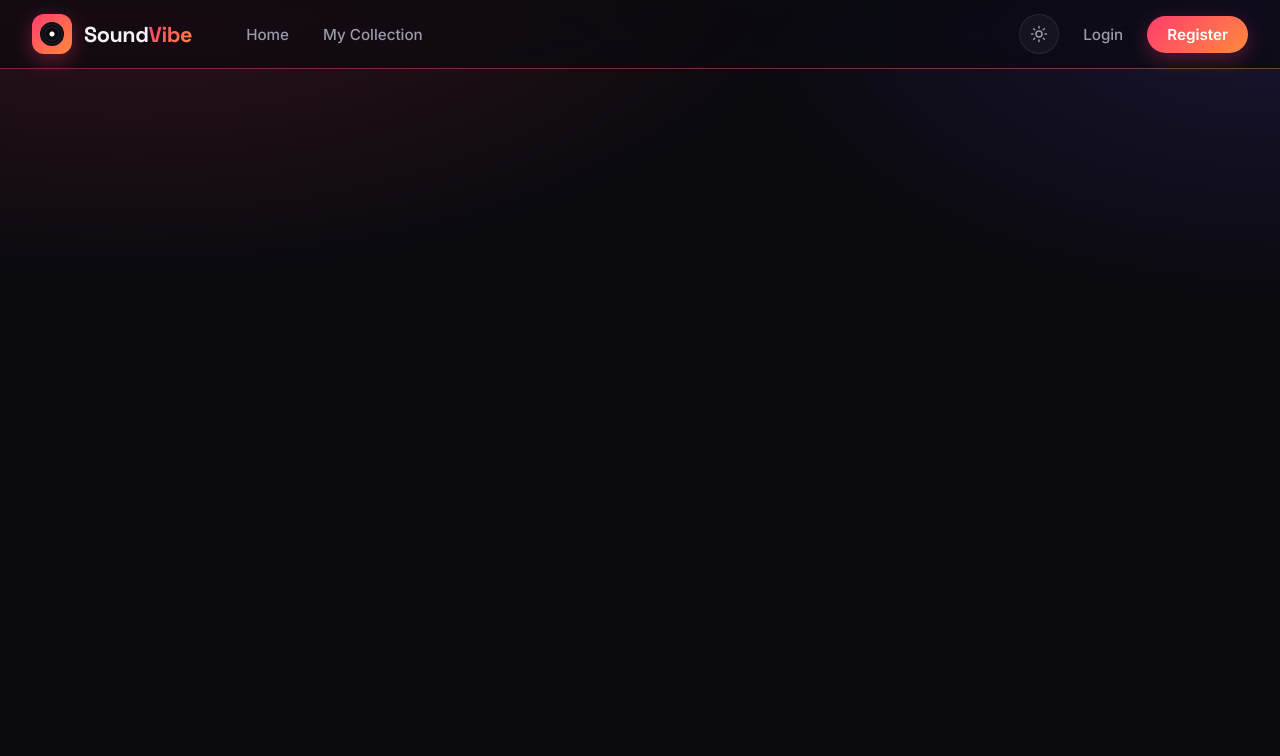
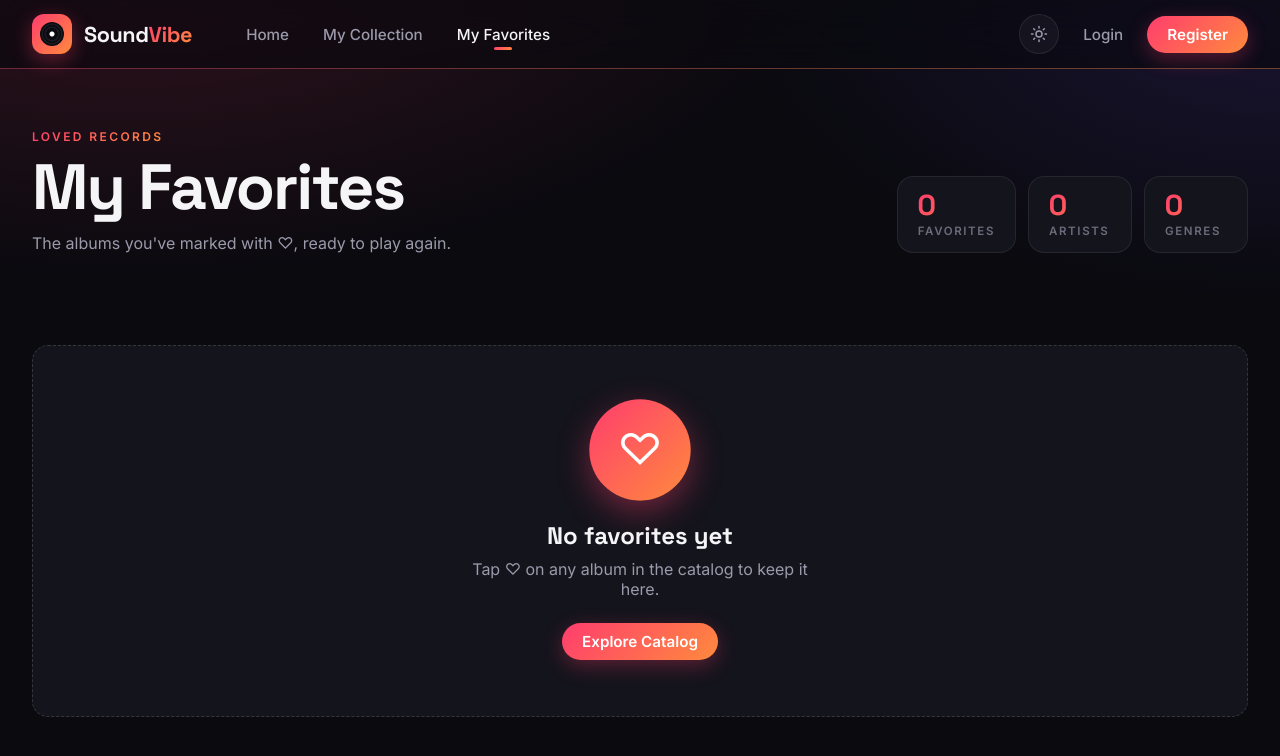
Before and after one commit to SvetlinGG/Music-Library-App, a React (Vite) app: page /my-favorites in a window 1280 px wide. Shown: the top 756 px of the page. Built offline with nearby package versions, Linux system fonts and the light colour scheme.

Commit message:
make MyFavorite component

```diff
--- a/src/App.jsx
+++ b/src/App.jsx
@@ -4,6 +4,7 @@ import Header from "./components/Header"
 import Login from "./components/Login"
 import Register from "./components/Register"
 import MyCollection from "./components/MyCollection"
+import MyFavorites from "./components/MyFavorites"
 import AlbumDetails from "./components/AlbumDetails"
 
 
@@ -19,6 +20,7 @@ function App() {
         <Route path="/login" element={<Login />} />
         <Route path="/register" element={<Register />} />
         <Route path="/my-collection" element={<MyCollection />} />
+        <Route path="/my-favorites" element={<MyFavorites />} />
         <Route path="/albums/:albumId" element={<AlbumDetails />} />
       </Routes>
     </>
--- a/src/components/Header.jsx
+++ b/src/components/Header.jsx
@@ -17,6 +17,7 @@ export default function Header() {
         <nav className="main-nav">
           <NavLink to="/" end className="nav-link">Home</NavLink>
           <NavLink to="/my-collection" className="nav-link">My Collection</NavLink>
+          <NavLink to="/my-favorites" className="nav-link">My Favorites</NavLink>
         </nav>
 
         <div className="auth-links">
--- /dev/null
+++ b/src/components/MyFavorites.jsx
@@ -0,0 +1,43 @@
+import { Link } from "react-router";
+
+export default function MyFavorites() {
+  return (
+    <section className="catalog collection favorites">
+      <header className="collection-hero">
+        <div className="collection-hero-text">
+          <span className="eyebrow">Loved Records</span>
+          <h1>My Favorites</h1>
+          <p className="catalog-subtitle">
+            The albums you've marked with ♡, ready to play again.
+          </p>
+        </div>
+
+        <ul className="collection-stats">
+          <li className="stat">
+            <span className="stat-value">0</span>
+            <span className="stat-label">Favorites</span>
+          </li>
+          <li className="stat">
+            <span className="stat-value">0</span>
+            <span className="stat-label">Artists</span>
+          </li>
+          <li className="stat">
+            <span className="stat-value">0</span>
+            <span className="stat-label">Genres</span>
+          </li>
+        </ul>
+      </header>
+
+      <div className="music-grid">
+        {/* favorite MusicCard items go here */}
+      </div>
+
+      <div className="collection-empty">
+        <div className="empty-heart" aria-hidden="true">♡</div>
+        <h2>No favorites yet</h2>
+        <p>Tap ♡ on any album in the catalog to keep it here.</p>
+        <Link to="/" className="btn-register">Explore Catalog</Link>
+      </div>
+    </section>
+  );
+}
--- /dev/null
+++ b/src/styles/favorites.css
@@ -0,0 +1,27 @@
+.empty-heart {
+  width: 96px;
+  height: 96px;
+  margin-bottom: 22px;
+  display: grid;
+  place-items: center;
+  font-size: 2.6rem;
+  line-height: 1;
+  color: #fff;
+  border-radius: 50%;
+  background: var(--accent-gradient);
+  box-shadow: 0 10px 30px rgba(255, 61, 110, 0.4);
+  animation: heart-beat 1.6s ease-in-out infinite;
+}
+
+@keyframes heart-beat {
+  0%, 100% { transform: scale(1); }
+  15% { transform: scale(1.1); }
+  30% { transform: scale(1); }
+  45% { transform: scale(1.06); }
+}
+
+@media (prefers-reduced-motion: reduce) {
+  .empty-heart {
+    animation: none;
+  }
+}
--- a/src/styles/styles.css
+++ b/src/styles/styles.css
@@ -4,6 +4,7 @@
 @import './music-card.css';
 @import './auth.css';
 @import './collection.css';
+@import './favorites.css';
 @import './album-details.css';
 
 
```
